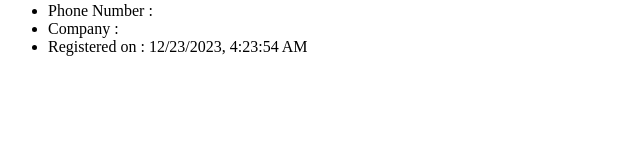
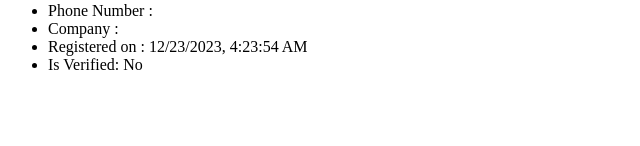
Before and after one commit to krishantt/kawach, a Next.js app in the folder client/: page /dashboard in a window 1280 px wide. Shown: the part 154-300 px from the top of the page, without its empty margins (0-640 px from the left). Built offline with nearby package versions, Linux system fonts and the light colour scheme.

Commit message:
feat: added dashboard

```diff
--- a/client/src/pages/dashboard.jsx
+++ b/client/src/pages/dashboard.jsx
@@ -30,14 +30,6 @@ function Component() {
     floating_phone: '',
     floating_company: ''
   })
-  // const [tempFormData, setTempFormData] = useState({
-  //   floating_email: '',
-  //   floating_password: '',
-  //   floating_first_name: '',
-  //   floating_last_name: '',
-  //   floating_phone: '',
-  //   floating_company: ''
-  // })
 
   // handle input change to replicate
   const handleInputChange = (e) => {
@@ -94,6 +86,9 @@ function Component() {
             </li>
             <li class="w-full px-4 py-2 border-b border-gray-200 dark:border-gray-600">
               Registered on : {new Date().toLocaleString()}
+            </li>
+            <li class="w-full px-4 py-2 border-b border-gray-200 dark:border-gray-600">
+              Is Verified: No
             </li>
           </ul>
         </Tabs.Item>
```
